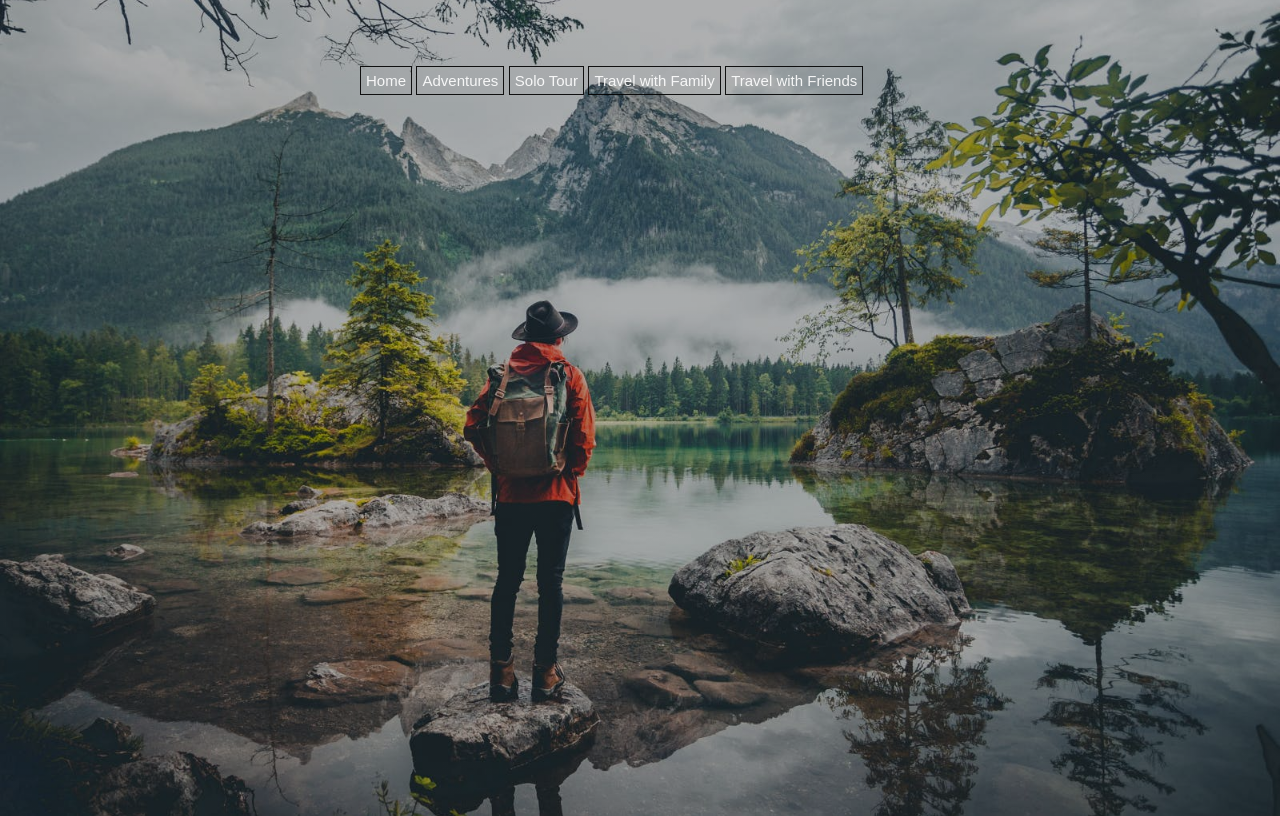
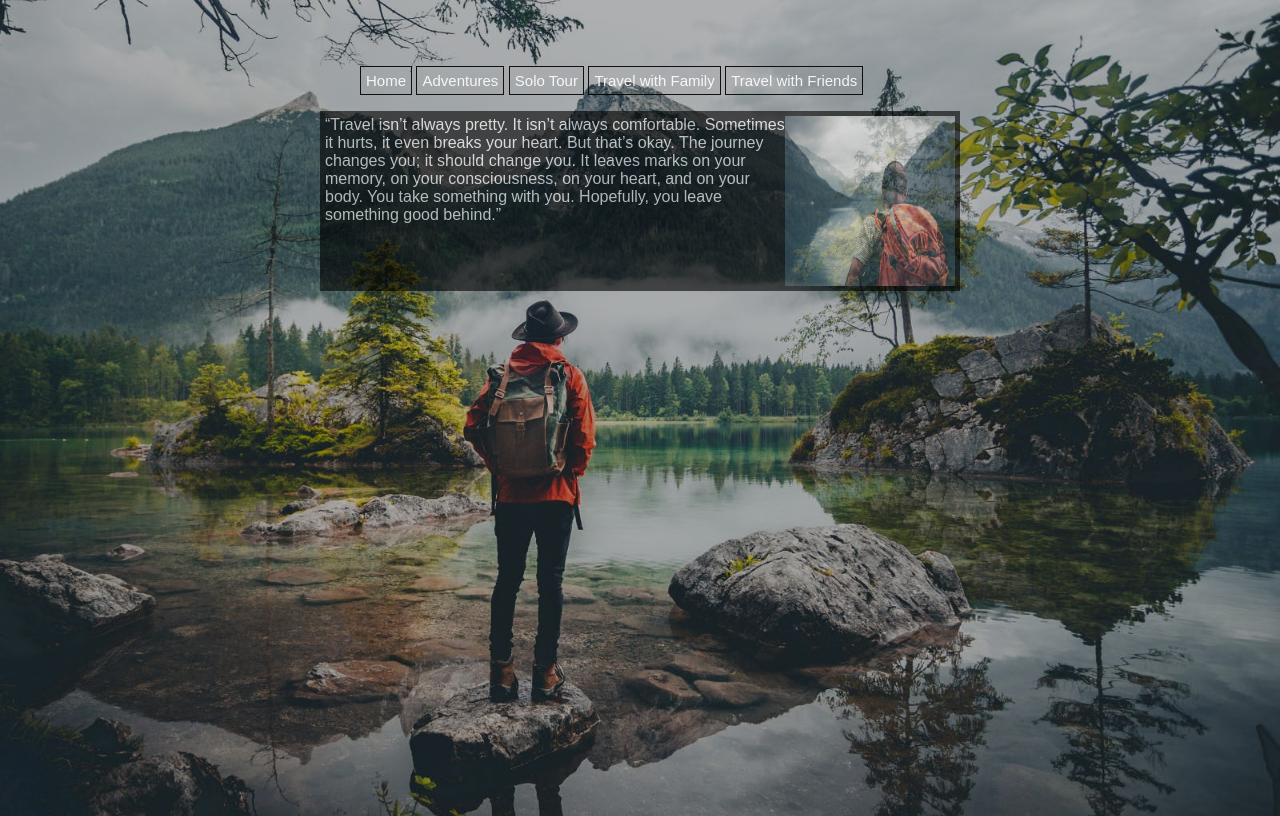
Before and after one commit to Hithesh-16/WeekendPRoject, a plain HTML site: page index.html in a window 1280 px wide. Drawn offline with Linux system fonts and the light colour scheme.

Commit message:
final project

```diff
--- a/index.html
+++ b/index.html
@@ -2,6 +2,20 @@
   <head>
     <title>Why Travelling is awesome</title>
     <link rel="stylesheet" href="style.css">
+    <style>
+    .img2 {
+      float: right
+    }
+
+    .clearfix {
+      overflow: auto;
+      border: 3px;
+      background-color:black;
+      padding: 5px;
+      opacity: .6;
+      color:white;
+    }
+  </style>
   </head>
   <body class="home-page">
     <div class="home">
@@ -23,5 +37,8 @@
       </div>
     </header>
     </div>
+    <div class="clearfix">
+      <img class="img2" src="travelhome.jpg" alt="Pineapple" width="170" height="170">“Travel isn’t always pretty. It isn’t always comfortable. Sometimes it hurts, it even breaks your heart. But that’s okay. The journey changes you; it should change you. It leaves marks on your memory, on your consciousness, on your heart, and on your body. You take something with you. Hopefully, you leave something good behind.”
+    </div>
   </body>
 </html>
```
Also changed, not shown: travelhome.jpg (added).
